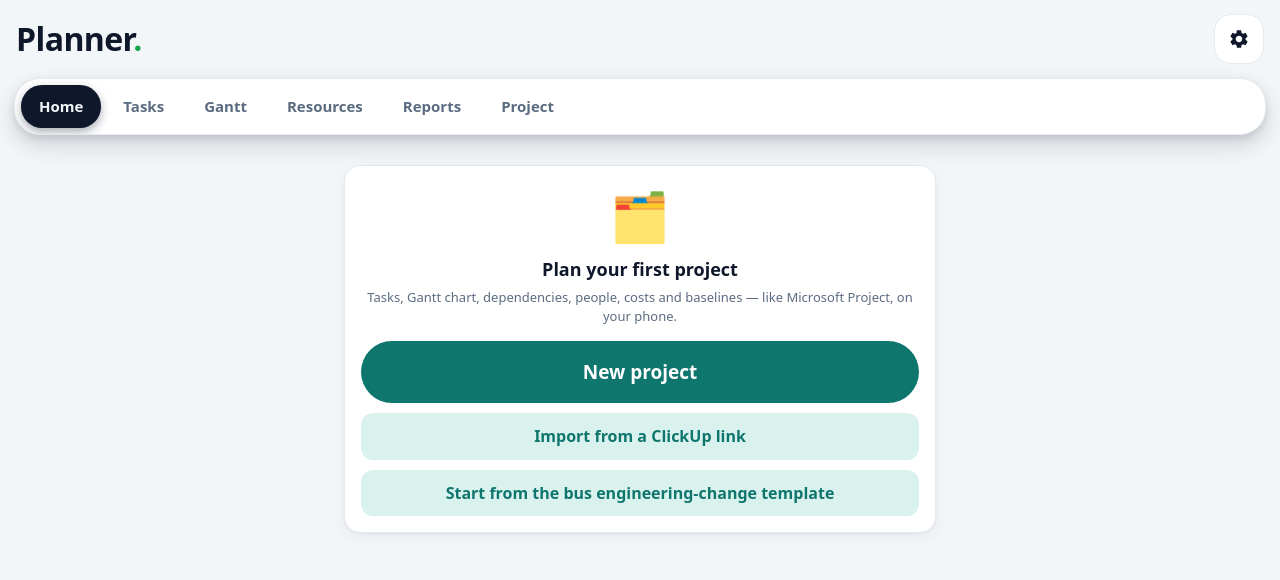
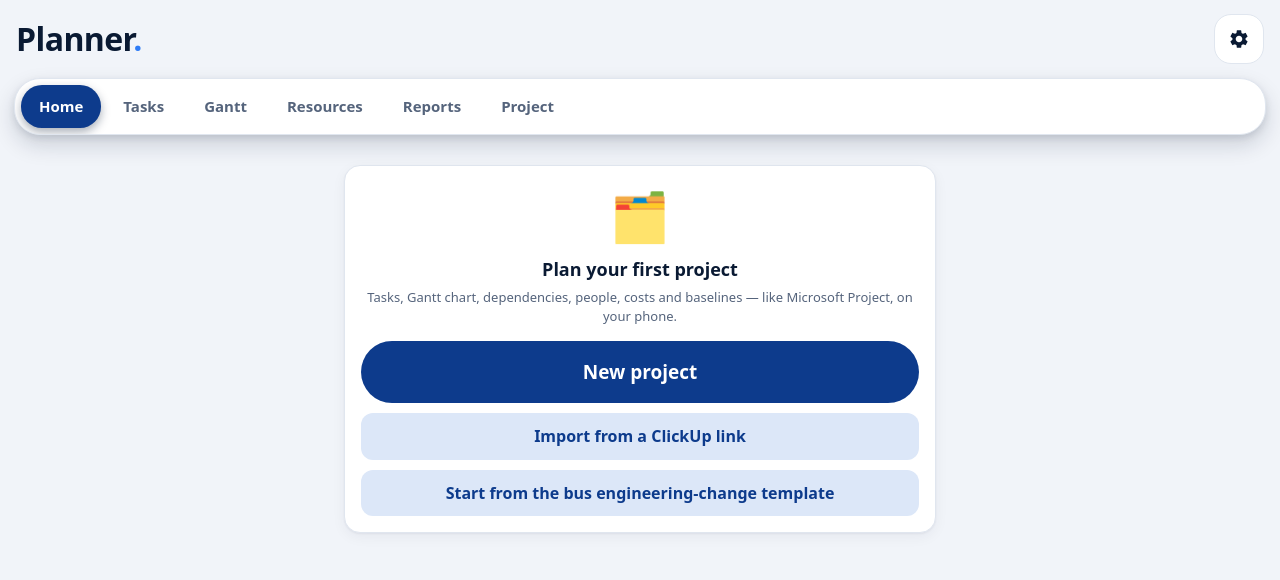
Before and after one commit to minammicheal-web/planner, a plain HTML site: page index.html in a window 1280 px wide. Drawn offline with Linux system fonts and the light colour scheme.

Commit message:
Unify look with CheckBook: navy palette, kit, icons, manifest and Android colours
Co-Authored-By: Claude Sonnet 5.5 <noreply@anthropic.com>
Claude-Session: https://claude.ai/code/session_015gLCsKLEpSuX1zXcXZU2Pt

```diff
--- a/index.html
+++ b/index.html
@@ -3,19 +3,19 @@
 <head>
 <meta charset="utf-8">
 <meta name="viewport" content="width=device-width,initial-scale=1,viewport-fit=cover">
-<meta name="theme-color" content="#f3f6f8">
+<meta name="theme-color" content="#f1f4f9">
 <link rel="manifest" href="manifest.json">
 <link rel="icon" href="icon-192.png">
 <title>Planner</title>
 <style>
 :root{
-  --bg:#f3f6f8;--card:#fff;--text:#0f172a;--muted:#5b6b80;--line:#e5eaf0;
-  --accent:#0f766e;--on-accent:#fff;--soft:#d9f2ee;--danger:#dc2626;--on-danger:#fff;--danger-soft:#fee2e2;
+  --bg:#f1f4f9;--card:#fff;--text:#0a1a33;--muted:#55647c;--line:#e0e6ef;
+  --accent:#0d3b8c;--on-accent:#fff;--soft:#dce7f8;--danger:#dc2626;--on-danger:#fff;--danger-soft:#fee2e2;
   --warn:#b45309;--warn-soft:#fef3c7;--ok:#15803d;--ok-soft:#dcfce7;--info:#1d4ed8;--info-soft:#dbeafe;
-  --danger-fg:#b91c1c;--dot:#16a34a;--pill-shadow:0 10px 22px rgba(15,23,42,.16),0 3px 7px rgba(15,23,42,.10),inset 0 1px 0 rgba(255,255,255,.9);--pill-on-shadow:0 4px 10px rgba(15,23,42,.35);--hdr-bg:#0b5f58;--hdr-fg:#fff;--toast-bg:#0f172a;--toast-fg:#fff;--outline:#79868f;color-scheme:light;
-  --shadow:0 1px 2px rgba(15,23,42,.05),0 4px 14px rgba(15,23,42,.05)}
-:root[data-theme=dark]{--bg:#0b1220;--card:#131c2e;--text:#e6edf6;--muted:#9fb0c6;--line:#27354f;--accent:#2dd4bf;--on-accent:#04201c;--soft:#12332f;--danger:#f87171;--on-danger:#2a0a0a;--danger-soft:#3b1717;--warn:#fbbf24;--warn-soft:#3a2d0b;--ok:#4ade80;--ok-soft:#10301c;--info:#93c5fd;--info-soft:#16284a;--shadow:none;--danger-fg:#f87171;--dot:#3ddc97;--pill-shadow:0 12px 24px rgba(0,0,0,.6),0 3px 8px rgba(0,0,0,.5),inset 0 1px 0 rgba(255,255,255,.07);--pill-on-shadow:0 4px 12px rgba(0,0,0,.55);--hdr-bg:#0e3b37;--hdr-fg:#e0fbf7;--toast-bg:#e6edf6;--toast-fg:#0b1220;--outline:#8a98ab;color-scheme:dark}
-@media (prefers-color-scheme:dark){:root:not([data-theme=light]){--bg:#0b1220;--card:#131c2e;--text:#e6edf6;--muted:#9fb0c6;--line:#27354f;--accent:#2dd4bf;--on-accent:#04201c;--soft:#12332f;--danger:#f87171;--on-danger:#2a0a0a;--danger-soft:#3b1717;--warn:#fbbf24;--warn-soft:#3a2d0b;--ok:#4ade80;--ok-soft:#10301c;--info:#93c5fd;--info-soft:#16284a;--shadow:none;--danger-fg:#f87171;--dot:#3ddc97;--pill-shadow:0 12px 24px rgba(0,0,0,.6),0 3px 8px rgba(0,0,0,.5),inset 0 1px 0 rgba(255,255,255,.07);--pill-on-shadow:0 4px 12px rgba(0,0,0,.55);--hdr-bg:#0e3b37;--hdr-fg:#e0fbf7;--toast-bg:#e6edf6;--toast-fg:#0b1220;--outline:#8a98ab;color-scheme:dark}}
+  --danger-fg:#b91c1c;--dot:#2f7cf6;--pill-shadow:0 10px 22px rgba(10,26,51,.16),0 3px 7px rgba(10,26,51,.10),inset 0 1px 0 rgba(255,255,255,.9);--pill-on-shadow:0 4px 10px rgba(10,26,51,.35);--hdr-bg:#0d3b8c;--hdr-fg:#fff;--toast-bg:#0a1a33;--toast-fg:#fff;--outline:#76849a;color-scheme:light;
+  --shadow:0 1px 2px rgba(10,26,51,.05),0 4px 14px rgba(10,26,51,.05)}
+:root[data-theme=dark]{--bg:#071226;--card:#0f1c33;--text:#e6edf8;--muted:#9babc4;--line:#213153;--accent:#8db8ff;--on-accent:#04122b;--soft:#16305c;--danger:#f87171;--on-danger:#2a0a0a;--danger-soft:#3b1717;--warn:#fbbf24;--warn-soft:#3a2d0b;--ok:#4ade80;--ok-soft:#10301c;--info:#93c5fd;--info-soft:#16284a;--shadow:none;--danger-fg:#f87171;--dot:#5aa0ff;--pill-shadow:0 12px 24px rgba(0,0,0,.6),0 3px 8px rgba(0,0,0,.5),inset 0 1px 0 rgba(255,255,255,.07);--pill-on-shadow:0 4px 12px rgba(0,0,0,.55);--hdr-bg:#0e3b37;--hdr-fg:#e0fbf7;--toast-bg:#e6edf8;--toast-fg:#071226;--outline:#8796ad;color-scheme:dark}
+@media (prefers-color-scheme:dark){:root:not([data-theme=light]){--bg:#071226;--card:#0f1c33;--text:#e6edf8;--muted:#9babc4;--line:#213153;--accent:#8db8ff;--on-accent:#04122b;--soft:#16305c;--danger:#f87171;--on-danger:#2a0a0a;--danger-soft:#3b1717;--warn:#fbbf24;--warn-soft:#3a2d0b;--ok:#4ade80;--ok-soft:#10301c;--info:#93c5fd;--info-soft:#16284a;--shadow:none;--danger-fg:#f87171;--dot:#5aa0ff;--pill-shadow:0 12px 24px rgba(0,0,0,.6),0 3px 8px rgba(0,0,0,.5),inset 0 1px 0 rgba(255,255,255,.07);--pill-on-shadow:0 4px 12px rgba(0,0,0,.55);--hdr-bg:#0e3b37;--hdr-fg:#e0fbf7;--toast-bg:#e6edf8;--toast-fg:#071226;--outline:#8796ad;color-scheme:dark}}
 *{box-sizing:border-box;-webkit-tap-highlight-color:transparent}
 html,body{margin:0;background:var(--bg);color:var(--text);font:16px/1.4 system-ui,-apple-system,"Segoe UI",Roboto,sans-serif}
 #top{position:sticky;top:0;z-index:5;background:var(--bg);padding-top:env(safe-area-inset-top)}
@@ -134,7 +134,7 @@ main .ms-l{background:var(--bg)}
 /* Round checkboxes (native inputs and the log's selection circles) with a ripple on press */
 input[type=checkbox],.cbx{-webkit-appearance:none;appearance:none;position:relative;flex:none;display:inline-block;width:22px;height:22px;margin:0;padding:0;
   border:2px solid var(--outline);border-radius:50%;background:transparent;cursor:pointer;vertical-align:middle;transition:background-color .18s,border-color .18s;
-  --rc:rgba(15,118,110,.3)}
+  --rc:rgba(13,59,140,.3)}
 @supports (color:color-mix(in srgb,red 50%,blue)){input[type=checkbox],.cbx{--rc:color-mix(in srgb,var(--accent) 34%,transparent)}}
 input[type=checkbox]::after,.cbx::after{content:"";position:absolute;left:5.5px;top:1.5px;width:5px;height:10px;border:solid var(--on-accent);border-width:0 2.5px 2.5px 0;
   transform:rotate(45deg) scale(0);transition:transform .2s cubic-bezier(.2,.8,.3,1.5)}
@@ -158,15 +158,15 @@ input[type=checkbox]:focus-visible{outline:2px solid var(--accent);outline-offse
 /* Floating "+ Add" button, bottom right (same as the expenses app) */
 .fab{position:fixed;right:max(18px,calc(50vw - 292px));bottom:calc(18px + env(safe-area-inset-bottom));z-index:4;border:0;border-radius:999px;background:var(--accent);color:var(--on-accent);
   font:800 17px system-ui,-apple-system,"Segoe UI",Roboto,sans-serif;padding:0 24px;min-height:58px;cursor:pointer;overflow:hidden;
-  box-shadow:0 10px 22px rgba(15,23,42,.28),0 3px 7px rgba(15,23,42,.18);transition:transform .15s,box-shadow .15s;animation:fabIn .28s cubic-bezier(.2,.8,.2,1)}
-.fab:active{transform:scale(.96);box-shadow:0 5px 12px rgba(15,23,42,.26),0 2px 4px rgba(15,23,42,.16)}
+  box-shadow:0 10px 22px rgba(10,26,51,.28),0 3px 7px rgba(10,26,51,.18);transition:transform .15s,box-shadow .15s;animation:fabIn .28s cubic-bezier(.2,.8,.2,1)}
+.fab:active{transform:scale(.96);box-shadow:0 5px 12px rgba(10,26,51,.26),0 2px 4px rgba(10,26,51,.16)}
 :root[data-theme=dark] .fab{box-shadow:0 10px 24px rgba(0,0,0,.6),0 3px 8px rgba(0,0,0,.45)}
 @media (prefers-color-scheme:dark){:root:not([data-theme=light]) .fab{box-shadow:0 10px 24px rgba(0,0,0,.6),0 3px 8px rgba(0,0,0,.45)}}
 @keyframes fabIn{from{transform:scale(.6);opacity:0}to{transform:none;opacity:1}}
 body.fabon main{padding-bottom:calc(96px + env(safe-area-inset-bottom))}
 body.selon main{padding-bottom:calc(150px + env(safe-area-inset-bottom))}
 #selbar{position:fixed;left:0;right:0;bottom:0;z-index:15;background:var(--card);border-top:1px solid var(--line);border-radius:20px 20px 0 0;
-  box-shadow:0 -8px 24px rgba(15,23,42,.14);padding:10px 14px calc(14px + env(safe-area-inset-bottom));animation:sbUp .26s cubic-bezier(.2,.8,.2,1)}
+  box-shadow:0 -8px 24px rgba(10,26,51,.14);padding:10px 14px calc(14px + env(safe-area-inset-bottom));animation:sbUp .26s cubic-bezier(.2,.8,.2,1)}
 @keyframes sbUp{from{transform:translateY(100%)}to{transform:none}}
 #selbar .in{max-width:620px;margin:0 auto}
 .sb-top{display:flex;align-items:center;gap:10px}
@@ -272,6 +272,11 @@ label.of:has(.dfield.open)>.fl{color:var(--accent)}
 .menu button.dangerrow{color:var(--danger-fg)}
 .card .ms-l,#sheet .ms-l{background:var(--card)}
 label.of input{min-height:54px;padding:0 16px;font-size:16px;box-sizing:border-box}
+
+/* ---- CheckBook look (navy family) — shared by every app ---- */
+.tab.on,#tabs .tab.on,.mk-tab.on{background:var(--accent)!important;color:var(--on-accent)!important}
+.btn.ghost{background:var(--soft);color:var(--accent)}
+:root{--rc:rgba(13,59,140,.3)}:root[data-theme=dark]{--rc:rgba(141,184,255,.3)}
 </style>
 <script id="mk-cfg">window.MKCFG={tabs:'#tabs',tab:'#tabs .tab',overlays:[{sel:'#modal',cls:'show',panel:'#sheet',kind:'sheet'},{sel:'#dlg',cls:'show',panel:'#dlgbox',kind:'dialog'}],
  menus:[{sel:'#msmenu',mask:'#msmask'}],view:'#view',title:'#title',dotSel:'.dot',gear:'#gear',hbtns:'#back',autoDate:false,
@@ -279,9 +284,9 @@ label.of input{min-height:54px;padding:0 16px;font-size:16px;box-sizing:border-b
 <!-- mkit:start · Mina's shared Material kit (same block in every app; only MKCFG changes) -->
 <style id="mk-css">
 /* ---------- shared tokens (each app maps them to its own variables in MKCFG.vars) ---------- */
-:root{--mk-ease:cubic-bezier(.2,.8,.2,1);--mk-pop:0 2px 6px 2px rgba(15,23,42,.14),0 8px 24px rgba(15,23,42,.18),0 1px 2px rgba(15,23,42,.25);
- --mk-pill-shadow:0 10px 22px rgba(15,23,42,.16),0 3px 7px rgba(15,23,42,.10),inset 0 1px 0 rgba(255,255,255,.9);--mk-pill-on:0 4px 10px rgba(15,23,42,.35);
- --mk-fab-shadow:0 10px 22px rgba(15,23,42,.28),0 3px 7px rgba(15,23,42,.18)}
+:root{--mk-ease:cubic-bezier(.2,.8,.2,1);--mk-pop:0 2px 6px 2px rgba(10,26,51,.14),0 8px 24px rgba(10,26,51,.18),0 1px 2px rgba(10,26,51,.25);
+ --mk-pill-shadow:0 10px 22px rgba(10,26,51,.16),0 3px 7px rgba(10,26,51,.10),inset 0 1px 0 rgba(255,255,255,.9);--mk-pill-on:0 4px 10px rgba(10,26,51,.35);
+ --mk-fab-shadow:0 10px 22px rgba(10,26,51,.28),0 3px 7px rgba(10,26,51,.18)}
 :root.mk-dark{--mk-pop:0 2px 6px 2px rgba(0,0,0,.45),0 10px 28px rgba(0,0,0,.6),0 1px 2px rgba(0,0,0,.6);
  --mk-pill-shadow:0 12px 24px rgba(0,0,0,.6),0 3px 8px rgba(0,0,0,.5),inset 0 1px 0 rgba(255,255,255,.07);--mk-pill-on:0 4px 12px rgba(0,0,0,.55);--mk-fab-shadow:0 10px 24px rgba(0,0,0,.6),0 3px 8px rgba(0,0,0,.45)}
 
@@ -871,7 +876,7 @@ if(D.readyState==='loading')D.addEventListener('DOMContentLoaded',boot);else boo
   function colors() {
     var vars = (window.MKCFG && MKCFG.vars) || {}, cs = getComputedStyle(D.body), g = function (n, d) { var v = n && cs.getPropertyValue(n).trim(); return v || d; };
     var dark = (function () { var b = cs.backgroundColor.match(/\d+/g); return b ? (b[0] * .3 + b[1] * .59 + b[2] * .11) < 110 : false; })();
-    var acc = g(vars.acc || '--accent', g('--acc', '#0f766e'));
+    var acc = g(vars.acc || '--accent', g('--acc', '#0d3b8c'));
     el.style.cssText = '--fb-acc:' + acc + ';--fb-on:' + g(vars.on, '#fff') + ';--fb-ink:' + (dark ? '#e8eef7' : '#0f172a') + ';--fb-mute:' + (dark ? '#9aa7b8' : '#5b6b80') + ';--fb-line:' + (dark ? '#2b3a52' : '#d9e0e8') + ';--fb-card:' + (dark ? '#131c2e' : '#fff') + ';--fb-tint:' + (dark ? 'rgba(255,255,255,.08)' : 'rgba(15,118,110,.10)');
   }
   function draw() {
@@ -1941,8 +1946,8 @@ $('#restoreFile').addEventListener('change',async ev=>{const f=ev.target.files[0
 const darkMQ=window.matchMedia?window.matchMedia('(prefers-color-scheme: dark)'):null;
 const deviceDark=()=>{try{if(window.Android&&Android.isDark)return !!Android.isDark()}catch(e){}return !!(darkMQ&&darkMQ.matches)};
 function applyTheme(){const t=D.settings.theme,root=document.documentElement,dark=t==='dark'||(t!=='light'&&deviceDark());
- root.setAttribute('data-theme',dark?'dark':'light');const m=document.querySelector('meta[name=theme-color]');if(m)m.setAttribute('content',dark?'#0b1220':'#f3f6f8');
- try{if(window.Android&&Android.setBars)Android.setBars(dark?'#0b1220':'#f3f6f8',!dark)}catch(e){}}
+ root.setAttribute('data-theme',dark?'dark':'light');const m=document.querySelector('meta[name=theme-color]');if(m)m.setAttribute('content',dark?'#071226':'#f1f4f9');
+ try{if(window.Android&&Android.setBars)Android.setBars(dark?'#071226':'#f1f4f9',!dark)}catch(e){}}
 window.onDeviceTheme=applyTheme;
 document.addEventListener('visibilitychange',()=>{if(!document.hidden){applyTheme();if(['home','tasks','reports'].includes(view))render();autoSync(60e3)}});
 window.addEventListener('focus',applyTheme);if(darkMQ&&darkMQ.addEventListener)darkMQ.addEventListener('change',applyTheme);
```
Also changed, not shown: icon-192.png, icon-512.png, manifest.json.
